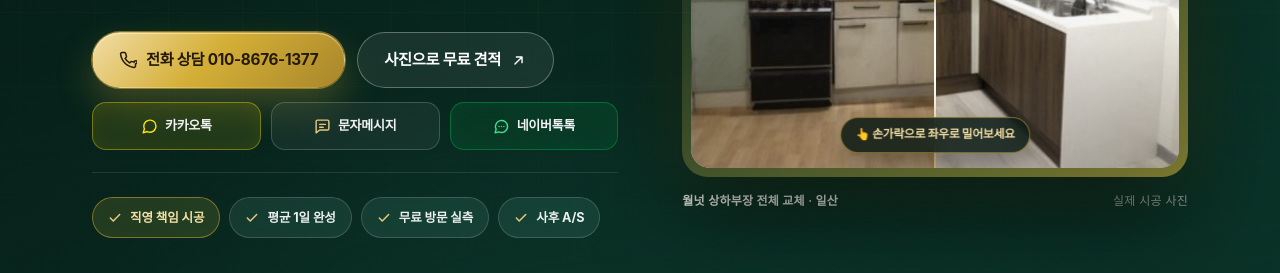
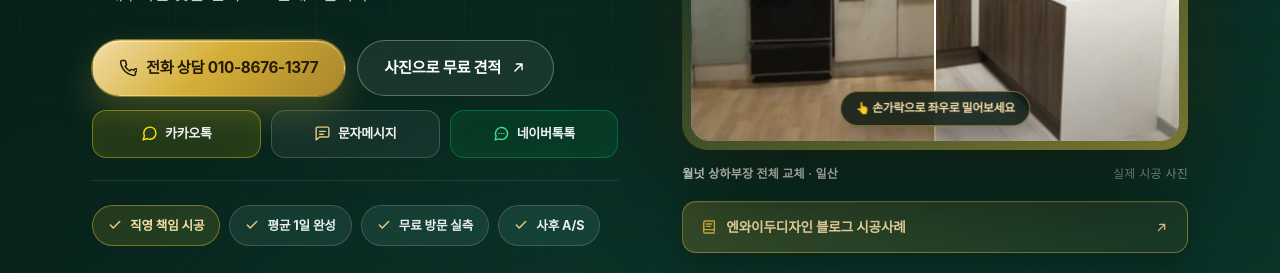
Before and after one commit to david4862/david4862.github.io, a plain HTML site: page index.html in a window 1280 px wide. Shown: the part 483-756 px from the top of the page. Drawn offline with nearby package versions, Linux system fonts and the light colour scheme; a web font is replaced by a local one.

Commit message:
히어로 전후사진 캡션 아래 '엔와이두디자인 블로그 시공사례' 링크 추가(골드 톤)

```diff
--- a/index.html
+++ b/index.html
@@ -289,6 +289,25 @@ ul{margin:0}
   margin-top:14px;font-size:12px;color:rgba(255,255,255,.55);letter-spacing:.02em;
 }
 .hero__caption b{color:rgba(255,255,255,.86);font-weight:600}
+/* hero 시공사례 링크 (캡션 아래) */
+.hero__case-link{
+  display:flex;align-items:center;justify-content:space-between;gap:12px;
+  margin-top:16px;padding:14px 18px;border-radius:14px;text-decoration:none;
+  background:linear-gradient(135deg,rgba(212,175,55,.22),rgba(212,175,55,.07));
+  border:1px solid rgba(212,175,55,.5);
+  color:var(--gold-pale);font-size:13.6px;font-weight:700;letter-spacing:-.01em;
+  box-shadow:0 10px 26px rgba(0,0,0,.22),inset 0 1px 0 rgba(255,255,255,.06);
+  transition:transform .25s var(--ease),background .25s var(--ease),border-color .25s var(--ease),box-shadow .25s var(--ease);
+}
+.hero__case-link:hover{
+  transform:translateY(-2px);border-color:rgba(232,199,127,.85);color:#fff;
+  background:linear-gradient(135deg,rgba(212,175,55,.32),rgba(212,175,55,.13));
+  box-shadow:0 16px 34px rgba(0,0,0,.3),inset 0 1px 0 rgba(255,255,255,.1);
+}
+.hero__case-link:active{transform:translateY(1px)}
+.hero__case-link span{display:flex;align-items:center;gap:9px;min-width:0}
+.hero__case-link svg{width:15px;height:15px;flex:none;color:var(--gold-soft)}
+.hero__case-link .ic-blog{width:16px;height:16px;color:var(--gold)}
 
 /* hero strip */
 .hero__strip{
@@ -326,6 +345,8 @@ ul{margin:0}
   .ba-frame__bar{padding:9px 11px}
   .ba-frame__bar b{font-size:10.5px;letter-spacing:.14em}
   .ba-frame__bar span{font-size:10.5px}
+  .hero__case-link{padding:12px 14px;border-radius:12px;font-size:12.6px;margin-top:12px}
+  .hero__case-link span{gap:7px}
 }
 
 /* ---------- before / after slider ---------- */
@@ -916,6 +937,13 @@ ul{margin:0}
           <b>월넛 상하부장 전체 교체 · 일산</b>
           <span>실제 시공 사진</span>
         </div>
+        <a class="hero__case-link" href="https://blog.naver.com/nyducompany" target="_blank" rel="noopener" aria-label="엔와이두디자인 네이버 블로그 시공사례 보기">
+          <span>
+            <svg class="ic-blog" viewBox="0 0 24 24" fill="none" stroke="currentColor" stroke-width="2" stroke-linecap="round" stroke-linejoin="round" aria-hidden="true"><path d="M4 5.5A2.5 2.5 0 0 1 6.5 3H20v15.5A2.5 2.5 0 0 0 17.5 16H4z"/><path d="M4 5.5V19a2 2 0 0 0 2 2h14"/><path d="M8 7.5h8M8 11h6"/></svg>
+            엔와이두디자인 블로그 시공사례
+          </span>
+          <svg viewBox="0 0 24 24" fill="none" stroke="currentColor" stroke-width="2.2" stroke-linecap="round" stroke-linejoin="round" aria-hidden="true"><path d="M7 17 17 7M9 7h8v8"/></svg>
+        </a>
       </div>
     </div>
 
```
